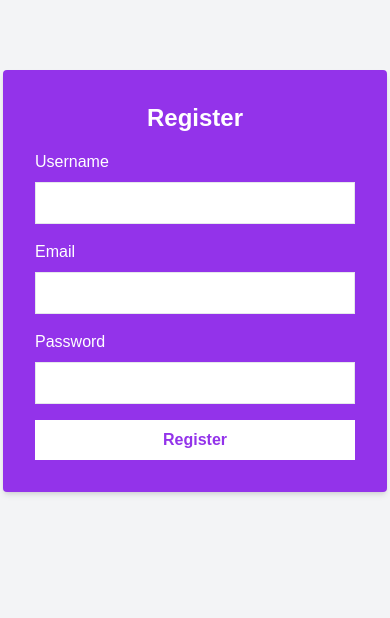
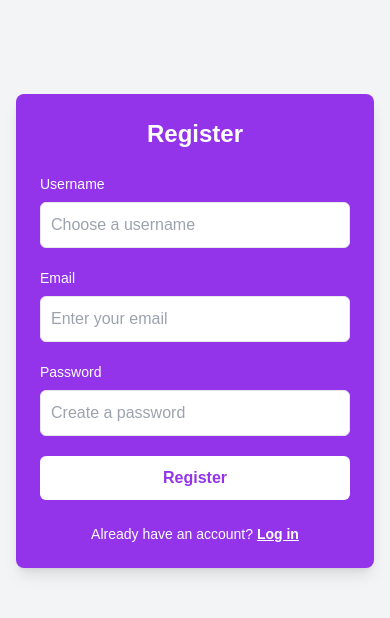
Before and after one commit to shriramt124/Ecomm-Luxe, a Next.js app: page /register in a window 390 px wide. Shown: the part 141-759 px from the top of the page. Built offline with nearby package versions, Linux system fonts and the light colour scheme; no server answers.

Commit message:
`Refactor login and register pages with improved styling and layout`

```diff
--- a/pages/login.js
+++ b/pages/login.js
@@ -1,6 +1,7 @@
 import React, { useState, useContext } from 'react';
 import { useRouter } from 'next/router';
 import { AuthContext } from '@/contexts/AuthContext';
+import Link from 'next/link';
 
 const Login = () => {
   const [email, setEmail] = useState('');
@@ -20,35 +21,72 @@ const Login = () => {
   };
 
   return (
-    <div className="flex flex-col items-center justify-center min-h-screen bg-gray-100">
-      <div className="bg-purple-600 p-8 rounded shadow-md w-full max-w-sm">
-        <h1 className="text-2xl font-bold mb-4 text-center text-white">Login</h1>
-        {error && <p className="text-red-500 text-center">{error}</p>}
-        <form onSubmit={handleSubmit}>
-          <div className="mb-4">
-            <label className="block mb-2 text-white" htmlFor="email">Email</label>
+    <div className="flex flex-col items-center justify-center min-h-screen bg-gray-100 px-4 py-8">
+      <div className="bg-purple-600 p-6 sm:p-8 rounded-lg shadow-lg w-full max-w-md mx-auto">
+        <h1 className="text-2xl sm:text-3xl font-bold mb-6 text-center text-white">Login</h1>
+
+        {error && (
+          <div className="mb-4 p-3 bg-red-100 border border-red-400 text-red-700 rounded">
+            <p className="text-center text-sm">{error}</p>
+          </div>
+        )}
+
+        <form onSubmit={handleSubmit} className="space-y-5">
+          <div>
+            <label
+              className="block mb-2 text-white text-sm sm:text-base"
+              htmlFor="email"
+            >
+              Email
+            </label>
             <input
               type="email"
               id="email"
               value={email}
               onChange={(e) => setEmail(e.target.value)}
               required
-              className="border p-2 w-full text-purple-700"
+              className="border p-2.5 w-full rounded-md text-purple-700 focus:outline-none focus:ring-2 focus:ring-purple-300 transition duration-200"
+              placeholder="Enter your email"
             />
           </div>
-          <div className="mb-4">
-            <label className="block mb-2 text-white" htmlFor="password">Password</label>
+
+          <div>
+            <label
+              className="block mb-2 text-white text-sm sm:text-base"
+              htmlFor="password"
+            >
+              Password
+            </label>
             <input
               type="password"
               id="password"
               value={password}
               onChange={(e) => setPassword(e.target.value)}
               required
-              className="border p-2 w-full text-purple-700"
+              className="border p-2.5 w-full rounded-md text-purple-700 focus:outline-none focus:ring-2 focus:ring-purple-300 transition duration-200"
+              placeholder="Enter your password"
             />
           </div>
-          <button type="submit" className="bg-white text-purple-600 px-4 py-2 w-full font-bold">Login</button>
+
+          <button
+            type="submit"
+            className="bg-white text-purple-600 px-4 py-2.5 w-full font-bold rounded-md hover:bg-gray-50 focus:outline-none focus:ring-2 focus:ring-purple-300 transition duration-200"
+          >
+            Login
+          </button>
         </form>
+
+        <div className="mt-6 text-center">
+          <p className="text-white text-sm sm:text-base">
+            Don't have an account?{' '}
+            <Link
+              href="/register"
+              className="text-white font-semibold underline hover:text-purple-200 transition duration-200"
+            >
+              Sign up
+            </Link>
+          </p>
+        </div>
       </div>
     </div>
   );
--- a/pages/register.js
+++ b/pages/register.js
@@ -1,5 +1,6 @@
 import React, { useState } from 'react';
 import { useRouter } from 'next/router';
+import Link from 'next/link';
 
 const Register = () => {
   const [username, setUsername] = useState('');
@@ -27,46 +28,90 @@ const Register = () => {
   };
 
   return (
-    <div className="flex flex-col items-center justify-center min-h-screen bg-gray-100">
-      <div className="bg-purple-600 p-8 rounded shadow-md w-full max-w-sm">
-        <h1 className="text-2xl font-bold mb-4 text-center text-white">Register</h1>
-        {error && <p className="text-red-500 text-center">{error}</p>}
-        <form onSubmit={handleSubmit}>
-          <div className="mb-4">
-            <label className="block mb-2 text-white" htmlFor="username">Username</label>
+    <div className="flex flex-col mt-[50px] items-center justify-center min-h-screen bg-gray-100 px-4 py-8">
+      <div className="bg-purple-600 p-6 sm:p-8 rounded-lg shadow-lg w-full max-w-md mx-auto">
+        <h1 className="text-2xl sm:text-3xl font-bold mb-6 text-center text-white">Register</h1>
+
+        {error && (
+          <div className="mb-4 p-3 bg-red-100 border border-red-400 text-red-700 rounded">
+            <p className="text-center text-sm">{error}</p>
+          </div>
+        )}
+
+        <form onSubmit={handleSubmit} className="space-y-5">
+          <div>
+            <label
+              className="block mb-2 text-white text-sm sm:text-base"
+              htmlFor="username"
+            >
+              Username
+            </label>
             <input
               type="text"
               id="username"
               value={username}
               onChange={(e) => setUsername(e.target.value)}
               required
-              className="border p-2 w-full text-gray-600"
+              className="border p-2.5 w-full rounded-md text-purple-700 focus:outline-none focus:ring-2 focus:ring-purple-300 transition duration-200"
+              placeholder="Choose a username"
             />
           </div>
-          <div className="mb-4">
-            <label className="block mb-2 text-white" htmlFor="email">Email</label>
+
+          <div>
+            <label
+              className="block mb-2 text-white text-sm sm:text-base"
+              htmlFor="email"
+            >
+              Email
+            </label>
             <input
               type="email"
               id="email"
               value={email}
               onChange={(e) => setEmail(e.target.value)}
               required
-              className="border p-2 w-full text-gray-600"
+              className="border p-2.5 w-full rounded-md text-purple-700 focus:outline-none focus:ring-2 focus:ring-purple-300 transition duration-200"
+              placeholder="Enter your email"
             />
           </div>
-          <div className="mb-4">
-            <label className="block mb-2 text-white" htmlFor="password">Password</label>
+
+          <div>
+            <label
+              className="block mb-2 text-white text-sm sm:text-base"
+              htmlFor="password"
+            >
+              Password
+            </label>
             <input
               type="password"
               id="password"
               value={password}
               onChange={(e) => setPassword(e.target.value)}
               required
-              className="border p-2 w-full text-gray-600"
+              className="border p-2.5 w-full rounded-md text-purple-700 focus:outline-none focus:ring-2 focus:ring-purple-300 transition duration-200"
+              placeholder="Create a password"
             />
           </div>
-          <button type="submit" className="bg-white text-purple-600 px-4 py-2 w-full font-bold">Register</button>
+
+          <button
+            type="submit"
+            className="bg-white text-purple-600 px-4 py-2.5 w-full font-bold rounded-md hover:bg-gray-50 focus:outline-none focus:ring-2 focus:ring-purple-300 transition duration-200"
+          >
+            Register
+          </button>
         </form>
+
+        <div className="mt-6 text-center">
+          <p className="text-white text-sm sm:text-base">
+            Already have an account?{' '}
+            <Link
+              href="/login"
+              className="text-white font-semibold underline hover:text-purple-200 transition duration-200"
+            >
+              Log in
+            </Link>
+          </p>
+        </div>
       </div>
     </div>
   );
```
